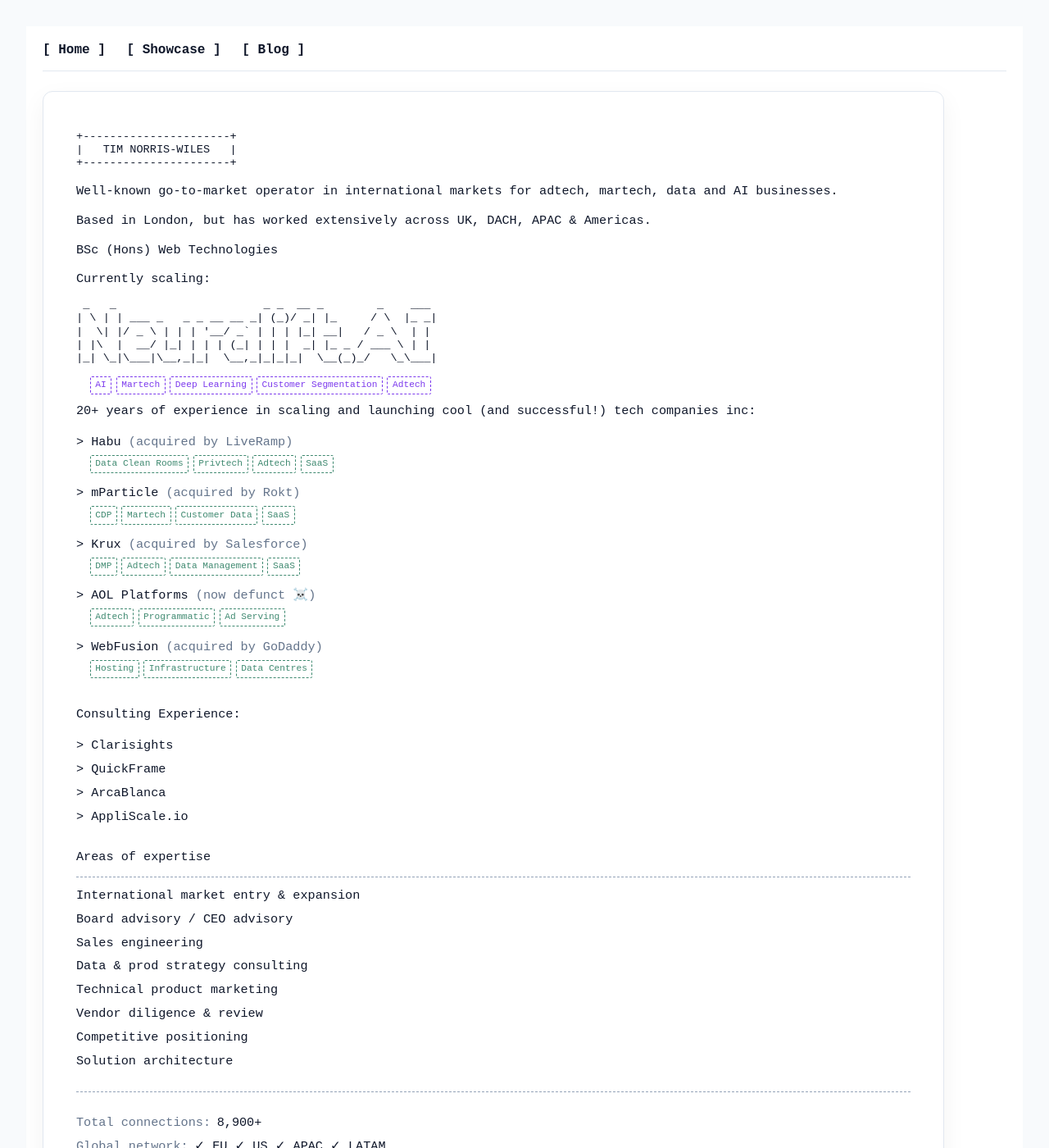
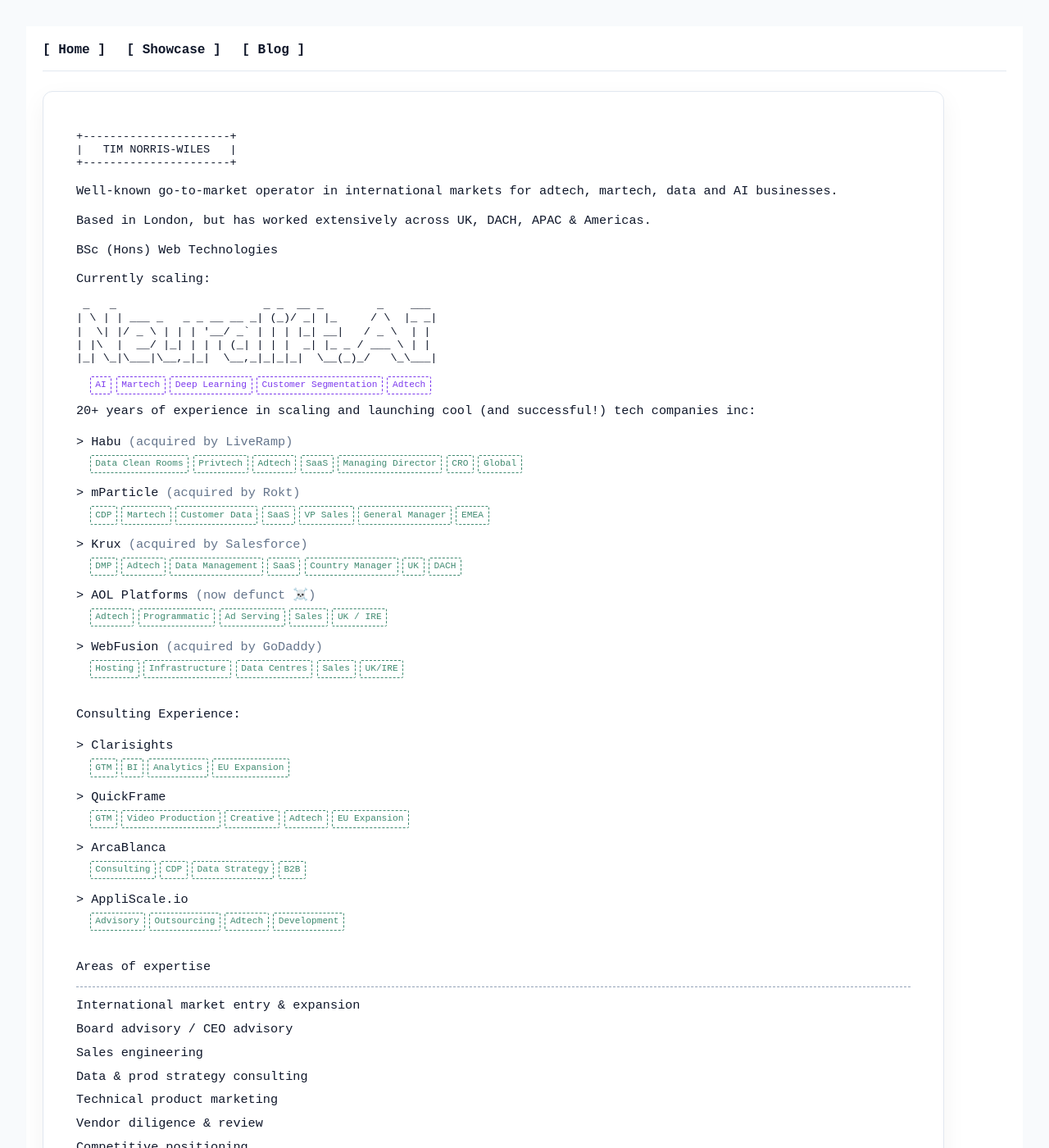
Before and after one commit to typedformiles/navvix, a Jekyll site: the page built from index.html, in a window 1280 px wide and 1400 px high. Shown: the whole window at 82% size. Built offline with Jekyll 4.4.1, drawn with Linux system fonts in a browser that asks for light colours.

Commit message:
Add role and consulting tags across homepage and README
Add role-level tags (Managing Director, CRO, VP Sales, etc.) and
region tags to each company on the homepage. Add industry tags to
consulting clients (Clarisights, QuickFrame, ArcaBlanca, AppliScale.io).
Update README with expanded role descriptions and a new Consulting table.

Co-Authored-By: Claude Opus 4.6 (1M context) <noreply@anthropic.com>

```diff
--- a/index.html
+++ b/index.html
@@ -27,29 +27,37 @@ title: Tim Norris-Wiles - Adtech, Martech & AI Consultant | GTM Operator in UK,
 
   <div class="term-list">
     <div class="term-item">&gt; Habu <span class="term-dim">(acquired by LiveRamp)</span>
-      <div class="term-tags"><span class="term-tag">Data Clean Rooms</span><span class="term-tag">Privtech</span><span class="term-tag">Adtech</span><span class="term-tag">SaaS</span></div>
+      <div class="term-tags"><span class="term-tag">Data Clean Rooms</span><span class="term-tag">Privtech</span><span class="term-tag">Adtech</span><span class="term-tag">SaaS</span><span class="term-tag">Managing Director</span><span class="term-tag">CRO</span><span class="term-tag">Global</span></div>
     </div>
     <div class="term-item">&gt; mParticle <span class="term-dim">(acquired by Rokt)</span>
-      <div class="term-tags"><span class="term-tag">CDP</span><span class="term-tag">Martech</span><span class="term-tag">Customer Data</span><span class="term-tag">SaaS</span></div>
+      <div class="term-tags"><span class="term-tag">CDP</span><span class="term-tag">Martech</span><span class="term-tag">Customer Data</span><span class="term-tag">SaaS</span><span class="term-tag">VP Sales</span><span class="term-tag">General Manager</span><span class="term-tag">EMEA</span></div>
     </div>
     <div class="term-item">&gt; Krux <span class="term-dim">(acquired by Salesforce)</span>
-      <div class="term-tags"><span class="term-tag">DMP</span><span class="term-tag">Adtech</span><span class="term-tag">Data Management</span><span class="term-tag">SaaS</span></div>
+      <div class="term-tags"><span class="term-tag">DMP</span><span class="term-tag">Adtech</span><span class="term-tag">Data Management</span><span class="term-tag">SaaS</span><span class="term-tag">Country Manager</span><span class="term-tag">UK</span><span class="term-tag">DACH</span></div>
     </div>
     <div class="term-item">&gt; AOL Platforms <span class="term-dim">(now defunct ☠️)</span>
-      <div class="term-tags"><span class="term-tag">Adtech</span><span class="term-tag">Programmatic</span><span class="term-tag">Ad Serving</span></div>
+      <div class="term-tags"><span class="term-tag">Adtech</span><span class="term-tag">Programmatic</span><span class="term-tag">Ad Serving</span><span class="term-tag">Sales</span><span class="term-tag">UK / IRE</span></div>
     </div>
     <div class="term-item">&gt; WebFusion <span class="term-dim">(acquired by GoDaddy)</span>
-      <div class="term-tags"><span class="term-tag">Hosting</span><span class="term-tag">Infrastructure</span><span class="term-tag">Data Centres</span></div>
+      <div class="term-tags"><span class="term-tag">Hosting</span><span class="term-tag">Infrastructure</span><span class="term-tag">Data Centres</span><span class="term-tag">Sales</span><span class="term-tag">UK/IRE</span></div>
     </div>
   </div>
 
   <p class="term">Consulting Experience:</p>
 
   <div class="term-list">
-    <div class="term-item">&gt; Clarisights</div>
-    <div class="term-item">&gt; QuickFrame</div>
-    <div class="term-item">&gt; ArcaBlanca</div>
-    <div class="term-item">&gt; AppliScale.io</div>
+    <div class="term-item">&gt; Clarisights
+      <div class="term-tags"><span class="term-tag">GTM</span><span class="term-tag">BI</span><span class="term-tag">Analytics</span><span class="term-tag">EU Expansion</span></div>
+    </div>
+    <div class="term-item">&gt; QuickFrame
+      <div class="term-tags"><span class="term-tag">GTM</span><span class="term-tag">Video Production</span><span class="term-tag">Creative</span><span class="term-tag">Adtech</span><span class="term-tag">EU Expansion</span></div>
+    </div>
+    <div class="term-item">&gt; ArcaBlanca
+      <div class="term-tags"><span class="term-tag">Consulting</span><span class="term-tag">CDP</span><span class="term-tag">Data Strategy</span><span class="term-tag">B2B</span></div>
+    </div>
+    <div class="term-item">&gt; AppliScale.io
+      <div class="term-tags"><span class="term-tag">Advisory</span><span class="term-tag">Outsourcing</span><span class="term-tag">Adtech</span><span class="term-tag">Development</span></div>
+    </div>
   </div>
 
   <p class="term">Areas of expertise</p>
```
Also changed, not shown: README.md.
